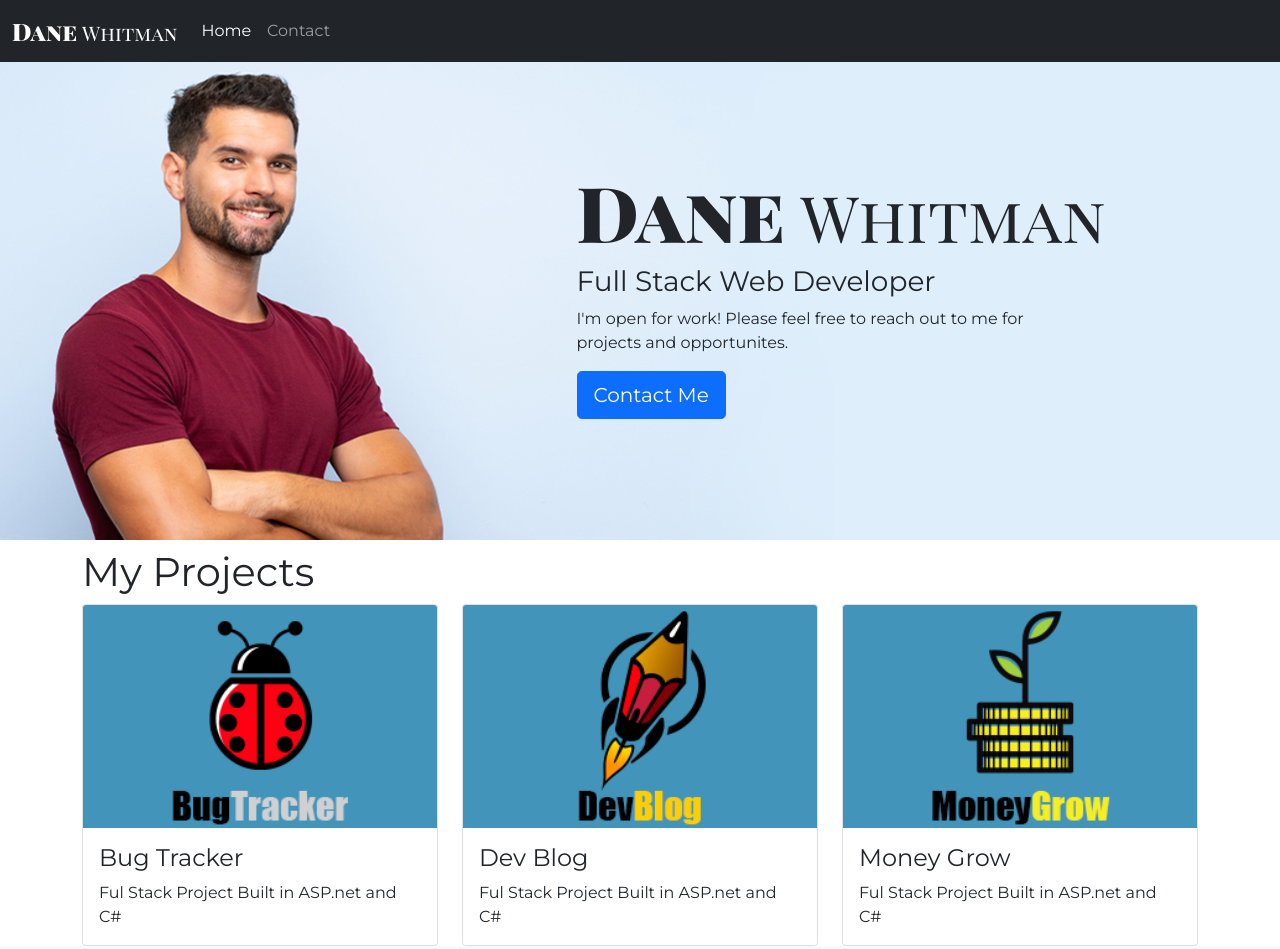
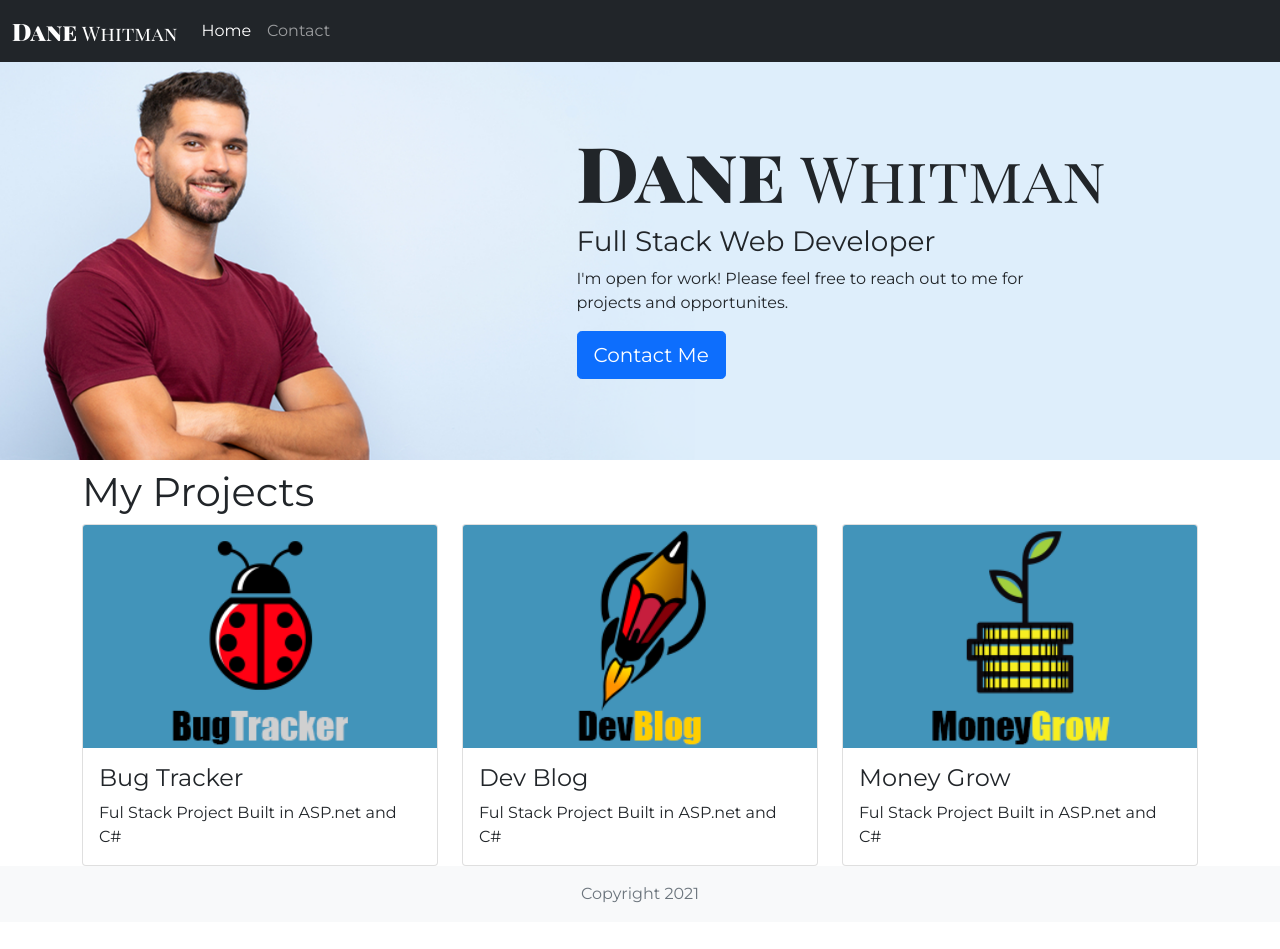
Before and after one commit to alexbaker2002/DaneWhitmanPortfolio, a plain HTML site: page index.html in a window 1280 px wide. Shown: the top 949 px of the page. After the commit the page ends 922 px from the top, so only its background shows below. Drawn offline with nearby package versions, Linux system fonts and the light colour scheme.

Commit message:
minheight

```diff
--- a/css/style.css
+++ b/css/style.css
@@ -42,7 +42,7 @@ body{
 @media only screen and (min-width: 992px) {
     .header{
         background-image: url("/img/DaneWhitmanLarge.png");
-        min-height: 480px;
+        min-height: 400px;
     }
 
 }
```
